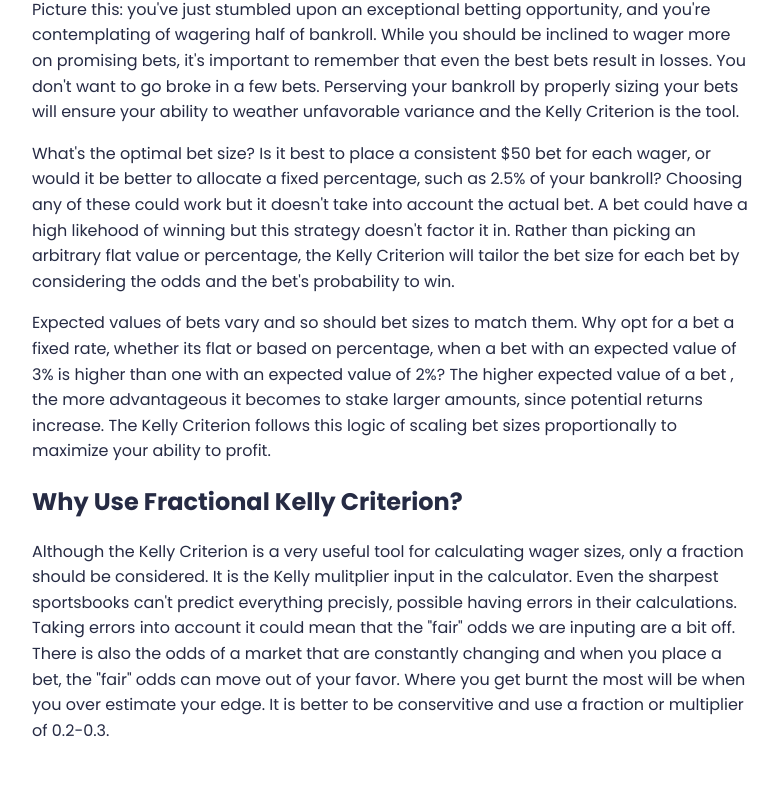
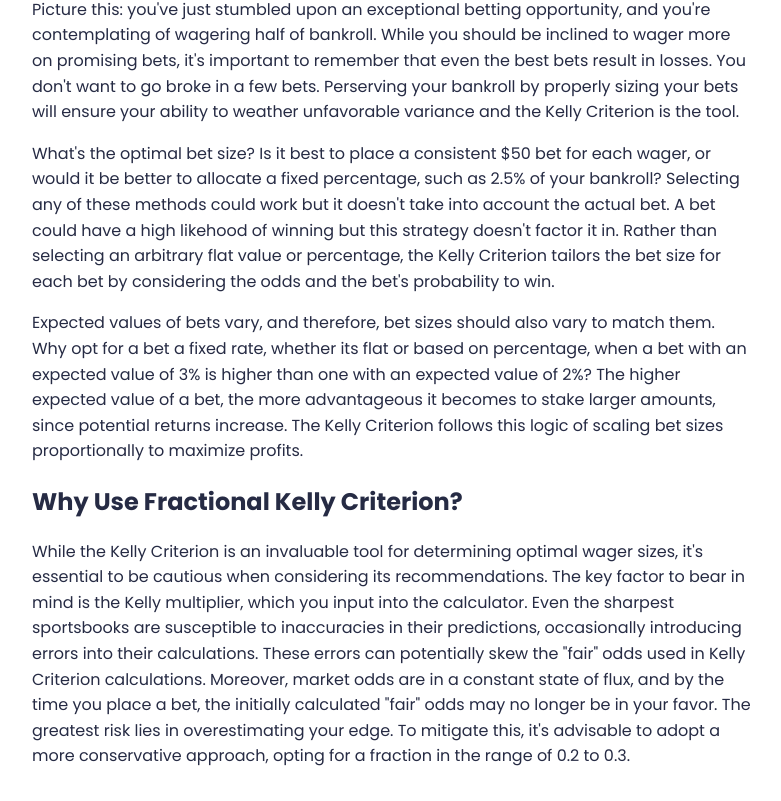
Before and after one commit to ale2cs/Sports-Betting-Web-Scraper, a Next.js app in the folder oddsea/: page /betting-calculators/kelly-criterion in a window 1280 px wide. Shown: the part 1193-1994 px from the top of the page, without its empty margins (248-1029 px from the left). Before the commit the page ends 1968 px from the top, so only its background shows below. Built offline with nearby package versions, Linux system fonts and the light colour scheme.

Commit message:
Updated Kelly Criterion Calculator text

```diff
--- a/oddsea/app/betting-calculators/kelly-criterion/page.js
+++ b/oddsea/app/betting-calculators/kelly-criterion/page.js
@@ -232,35 +232,38 @@ export default function KellyCriterion() {
           <p>
             What's the optimal bet size? Is it best to place a consistent $50
             bet for each wager, or would it be better to allocate a fixed
-            percentage, such as 2.5% of your bankroll? Choosing any of these
-            could work but it doesn't take into account the actual bet. A bet
-            could have a high likehood of winning but this strategy doesn't
-            factor it in. Rather than picking an arbitrary flat value or
-            percentage, the Kelly Criterion will tailor the bet size for each
-            bet by considering the odds and the bet's probability to win.
+            percentage, such as 2.5% of your bankroll? Selecting any of these
+            methods could work but it doesn't take into account the actual bet.
+            A bet could have a high likehood of winning but this strategy
+            doesn't factor it in. Rather than selecting an arbitrary flat value
+            or percentage, the Kelly Criterion tailors the bet size for each bet
+            by considering the odds and the bet's probability to win.
           </p>
           <p>
-            Expected values of bets vary and so should bet sizes to match them.
-            Why opt for a bet a fixed rate, whether its flat or based on
-            percentage, when a bet with an expected value of 3% is higher than
-            one with an expected value of 2%? The higher expected value of a bet
-            , the more advantageous it becomes to stake larger amounts, since
-            potential returns increase. The Kelly Criterion follows this logic
-            of scaling bet sizes proportionally to maximize your ability to
-            profit.
+            Expected values of bets vary, and therefore, bet sizes should also
+            vary to match them. Why opt for a bet a fixed rate, whether its flat
+            or based on percentage, when a bet with an expected value of 3% is
+            higher than one with an expected value of 2%? The higher expected
+            value of a bet, the more advantageous it becomes to stake larger
+            amounts, since potential returns increase. The Kelly Criterion
+            follows this logic of scaling bet sizes proportionally to maximize
+            profits.
           </p>
           <h2>Why Use Fractional Kelly Criterion?</h2>
           <p>
-            Although the Kelly Criterion is a very useful tool for calculating
-            wager sizes, only a fraction should be considered. It is the Kelly
-            mulitplier input in the calculator. Even the sharpest sportsbooks
-            can't predict everything precisly, possible having errors in their
-            calculations. Taking errors into account it could mean that the
-            "fair" odds we are inputing are a bit off. There is also the odds of
-            a market that are constantly changing and when you place a bet, the
-            "fair" odds can move out of your favor. Where you get burnt the most
-            will be when you over estimate your edge. It is better to be
-            conservitive and use a fraction or multiplier of 0.2-0.3.
+            While the Kelly Criterion is an invaluable tool for determining
+            optimal wager sizes, it's essential to be cautious when considering
+            its recommendations. The key factor to bear in mind is the Kelly
+            multiplier, which you input into the calculator. Even the sharpest
+            sportsbooks are susceptible to inaccuracies in their predictions,
+            occasionally introducing errors into their calculations. These
+            errors can potentially skew the "fair" odds used in Kelly Criterion
+            calculations. Moreover, market odds are in a constant state of flux,
+            and by the time you place a bet, the initially calculated "fair"
+            odds may no longer be in your favor. The greatest risk lies in
+            overestimating your edge. To mitigate this, it's advisable to adopt
+            a more conservative approach, opting for a fraction in the range of
+            0.2 to 0.3.
           </p>
         </section>
       </main>
```
